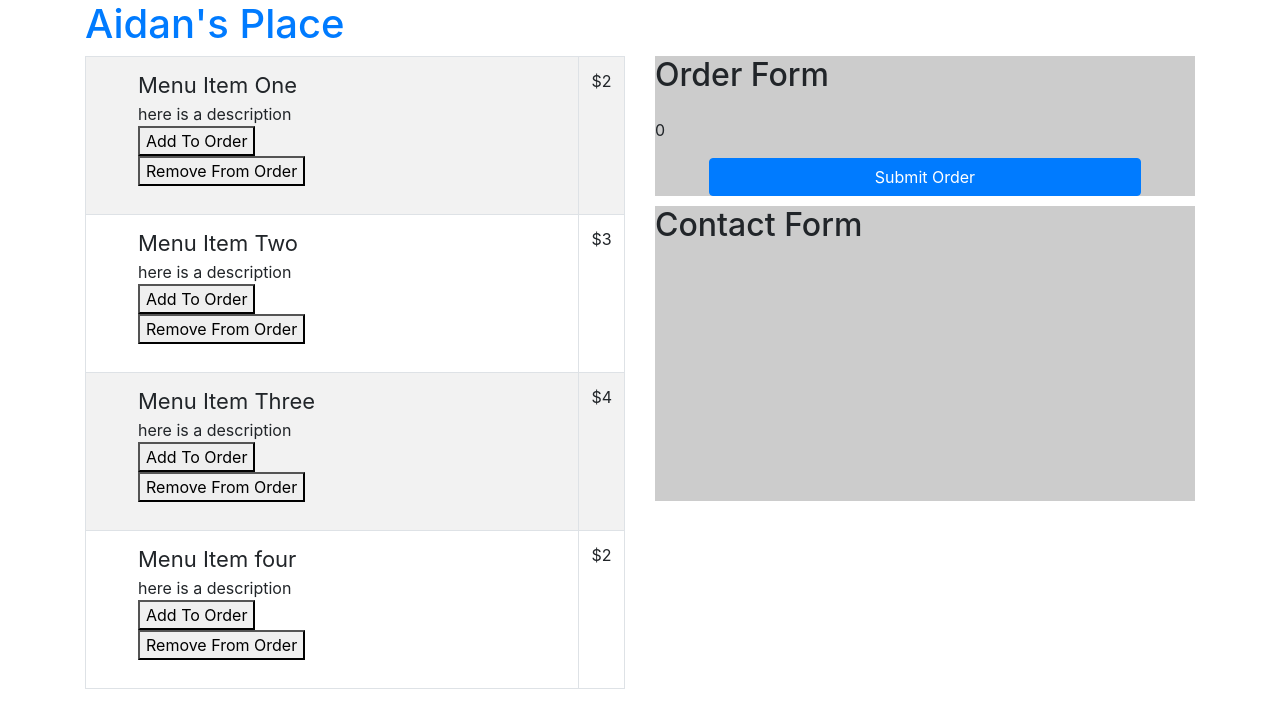
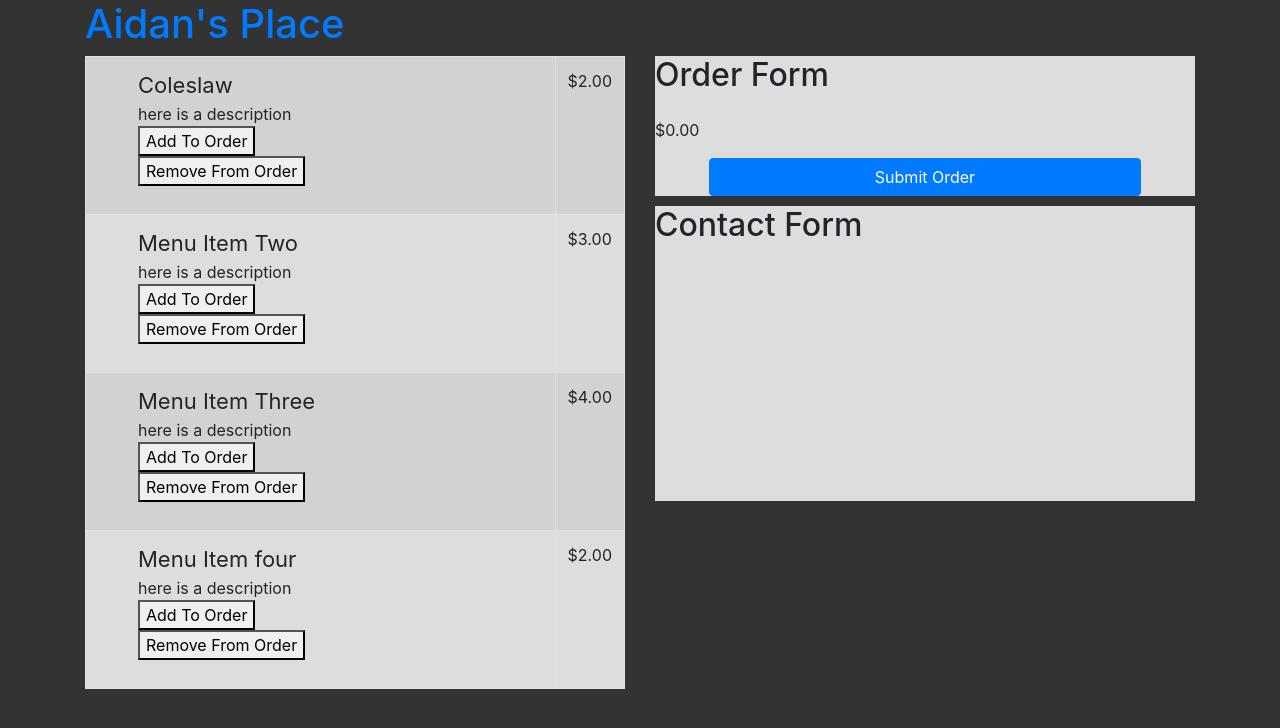
Before and after one commit to ccs-student-submissions/5-4-1-bobs-place-apierc2175, a React (Create React App) app in the folder my-app/: page / in a window 1280 px wide. Shown: the top 728 px of the page. Built offline with nearby package versions, Linux system fonts and the light colour scheme.

Commit message:
body styling

```diff
--- a/my-app/src/components/MenuList.js
+++ b/my-app/src/components/MenuList.js
@@ -34,15 +34,17 @@ class MenuList extends Component {
             <li><button onClick={() => this.props.removeFromCart(item)}>Remove From Order</button></li>
           </ul>
         </td>
-        <td>${item.price}</td>
+        <td>${item.price}.00</td>
       </tr>
     ))
     return (
+      <section className="menu-list">
       <Table striped bordered hover>
         <tbody>
           {menuItems}
         </tbody>
       </Table>
+      </section>
     )
   }
 }
--- a/my-app/src/components/OrderForm.js
+++ b/my-app/src/components/OrderForm.js
@@ -39,7 +39,7 @@ class OrderForm extends Component {
             {orderItems}
           </tbody>
         </Table>
-        <p>{this.props.subtotal}</p>
+        <p>${this.props.subtotal}.00</p>
         <a href="#"><button className="btn btn-primary sub-btn" onClick={() => this.props.submitOrder()}>Submit Order</button></a>
       </section>
     )
--- a/my-app/src/containers/App.css
+++ b/my-app/src/containers/App.css
@@ -25,17 +25,17 @@ section {
 }
 
 section.order-form {
-  background-color: #ccc;
+  background-color: #ddd;
 }
 
 section.contact-form {
-  background-color: #ccc;
+  background-color: #ddd;
   height: 295px;
   margin-top: 10px;
 }
 
 section.menu-list {
-  background-color: #ccc;
+  background-color: #ddd;
 }
 
 span.price {
@@ -60,3 +60,11 @@ button.sub-btn {
   margin-left: auto;
   margin-right: auto;
 }
+
+body {
+  background-color: #333;
+}
+
+:hover {
+  text-decoration: none !important;
+}
--- a/my-app/src/containers/App.js
+++ b/my-app/src/containers/App.js
@@ -22,7 +22,7 @@ class App extends Component {
   }
 
   componentDidMount() {
-    let menuItems = [{name: 'Menu Item One', description: 'here is a description', price: 2, }, {name: 'Menu Item Two', description: 'here is a description', price: 3}, {name: 'Menu Item Three', description: 'here is a description', price: 4}, {name: 'Menu Item four', description: 'here is a description', price: 2}];
+    let menuItems = [{name: 'Coleslaw', description: 'here is a description', price: 2, }, {name: 'Menu Item Two', description: 'here is a description', price: 3}, {name: 'Menu Item Three', description: 'here is a description', price: 4}, {name: 'Menu Item four', description: 'here is a description', price: 2}];
     this.setState({menuItems: menuItems});
   }
 
```
